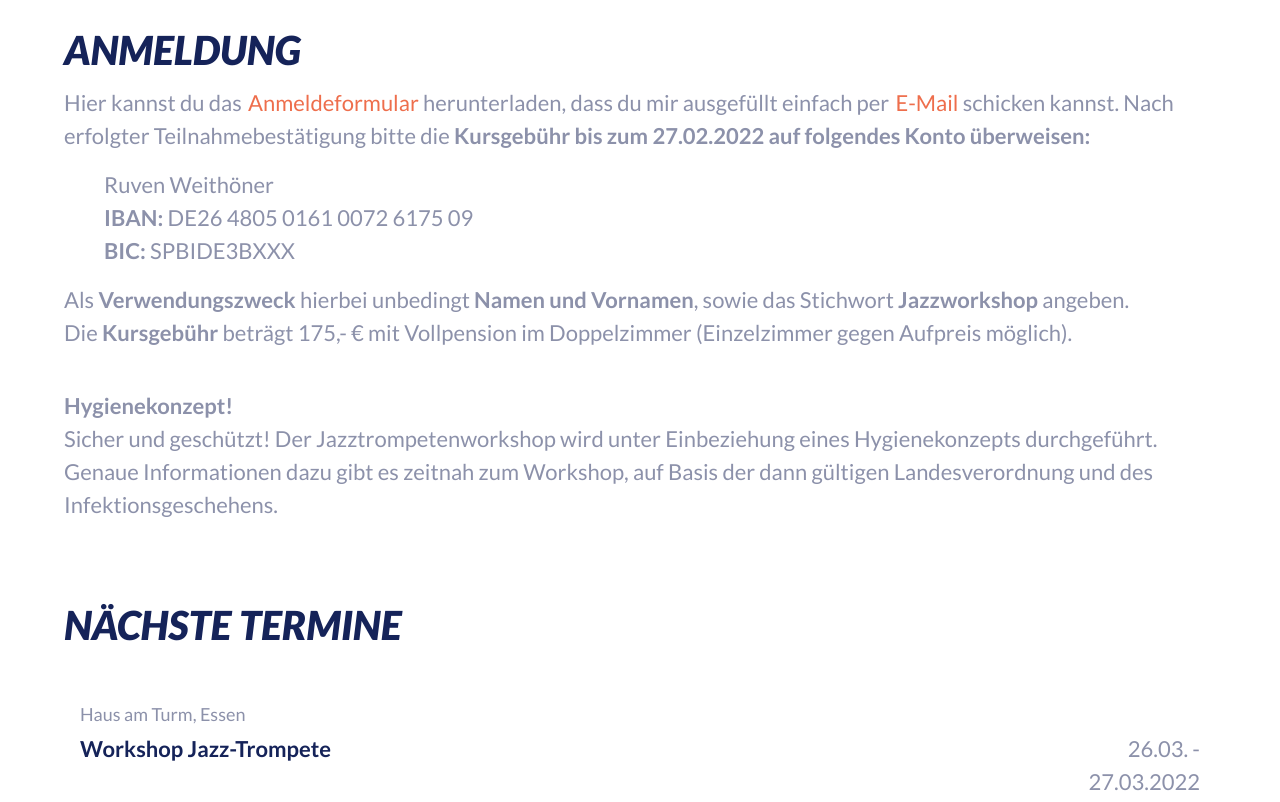
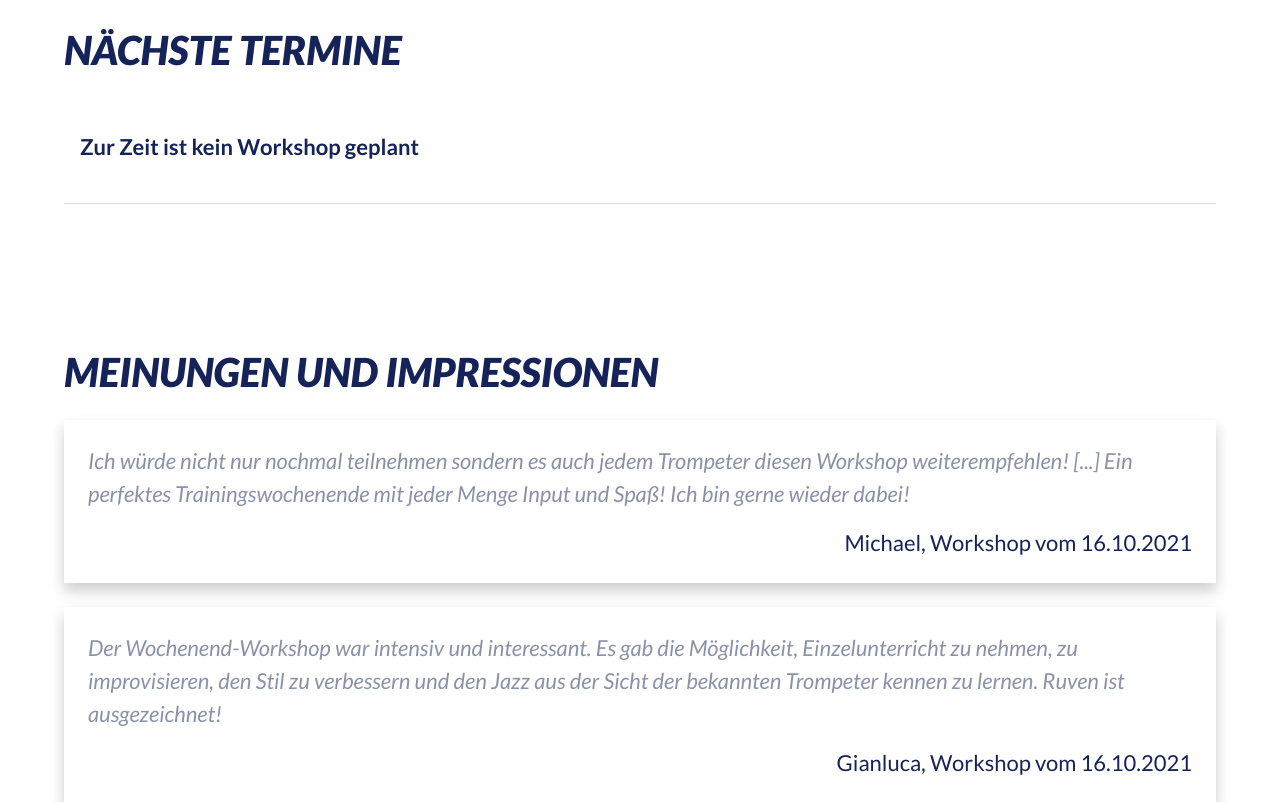
Before and after one commit to dbueker/ruven-weithoener-website, a plain HTML site: page workshops.html in a window 1280 px wide. Shown: the part 760-1562 px from the top of the page. Drawn offline with Linux system fonts and the light colour scheme.

Commit message:
Bankverbindung Workshoppage

```diff
--- a/workshops.html
+++ b/workshops.html
@@ -38,7 +38,7 @@
                 <li>Modale Improvisation</li>
             </ul>
             </div>
-
+            <!--
             <div class="absatz anmeldung">
                 <h2>Anmeldung</h2>
                 <p>
@@ -46,7 +46,7 @@
                 </p>
                 <ul id="kontodaten">
                     <li>Ruven Weithöner</li>
-                    <li><span class="bold">IBAN:</span> DE26 4805 0161 0072 6175 09</li>
+                    <li><span class="bold">IBAN:</span> DEXX XXXX XXXX XXXX XXXX XX</li>
                     <li><span class="bold">BIC:</span> SPBIDE3BXXX</li>
                 </ul>
                 <p>
@@ -58,14 +58,14 @@
                     Sicher und geschützt! Der Jazztrompetenworkshop wird unter Einbeziehung eines Hygienekonzepts durchgeführt. Genaue Informationen dazu gibt es zeitnah zum Workshop, auf Basis der dann gültigen Landesverordnung und des Infektionsgeschehens.
                 </p>
             </div>
-
+            -->
             <div class="absatz termine">
                 <h2>Nächste Termine</h2>
                     <article>
-                        <p class="ort">Haus am Turm, Essen</p>
+                        <p class="ort"></p>
                         <p class="uhrzeit"></p>
-                        <p class="name">Workshop Jazz-Trompete</p>
-                        <p class="datum">26.03. - 27.03.2022</p>
+                        <p class="name">Zur Zeit ist kein Workshop geplant</p>
+                        <p class="datum"></p>
                         <span class="linie"></span>
                     </article>
             </div>
```
